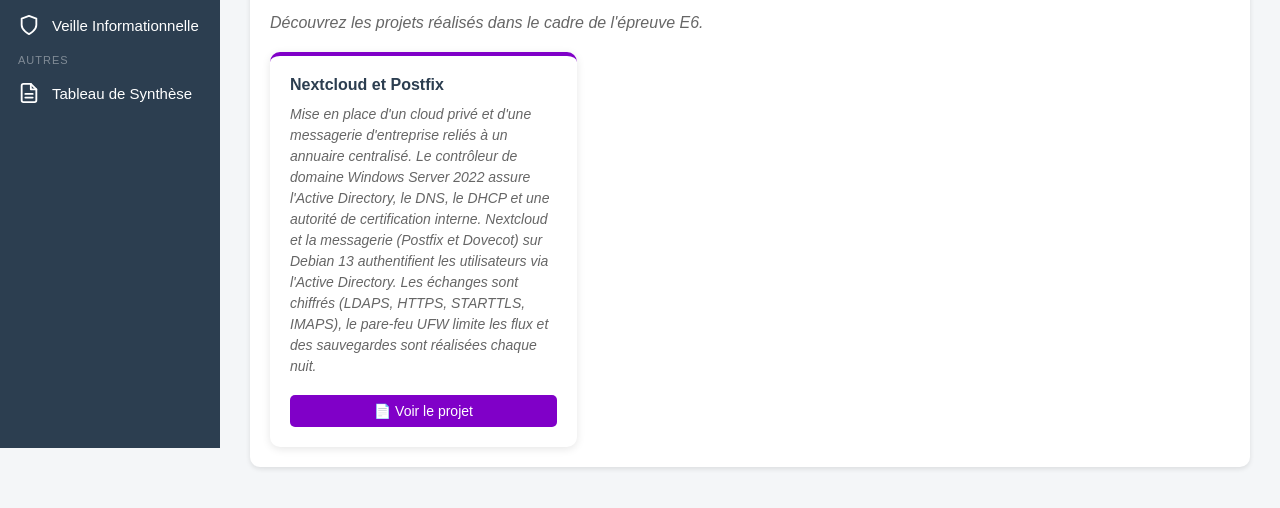
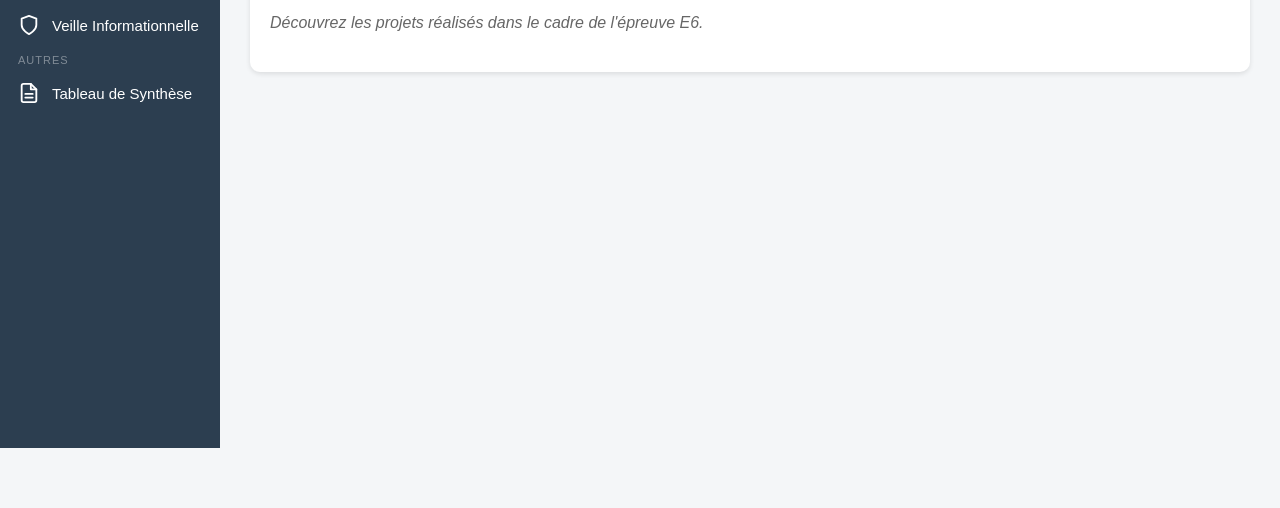
Before and after one commit to Vivifiji/cariouvirginie, a plain HTML site: page e6.html in a window 1280 px wide. Shown: the part 352-860 px from the top of the page. After the commit the page ends 800 px from the top, so only its background shows below. Drawn offline with Linux system fonts and the light colour scheme.

Commit message:
Update e6.html

```diff
--- a/e6.html
+++ b/e6.html
@@ -177,12 +177,6 @@
     <p style="font-style: italic; color: #666;">Découvrez les projets réalisés dans le cadre de l'épreuve E6.</p>
 
     <div class="projets-grid">
-      <div class="projet-card">
-        <h3>Nextcloud et Postfix</h3>
-        <p>Mise en place d'un cloud privé et d'une messagerie d'entreprise reliés à un annuaire centralisé. Le contrôleur de domaine Windows Server 2022 assure l'Active Directory, le DNS, le DHCP et une autorité de certification interne. Nextcloud et la messagerie (Postfix et Dovecot) sur Debian 13 authentifient les utilisateurs via l'Active Directory. Les échanges sont chiffrés (LDAPS, HTTPS, STARTTLS, IMAPS), le pare-feu UFW limite les flux et des sauvegardes sont réalisées chaque nuit.</p>
-        <a href="Projets-Professionnels/nextcloud.pdf" target="_blank" class="projet-btn">📄 Voir le projet</a>
-      </div>
-
       <!-- Ajouter des projets E6 ici en copiant le bloc projet-card -->
     </div>
   </section>
```
